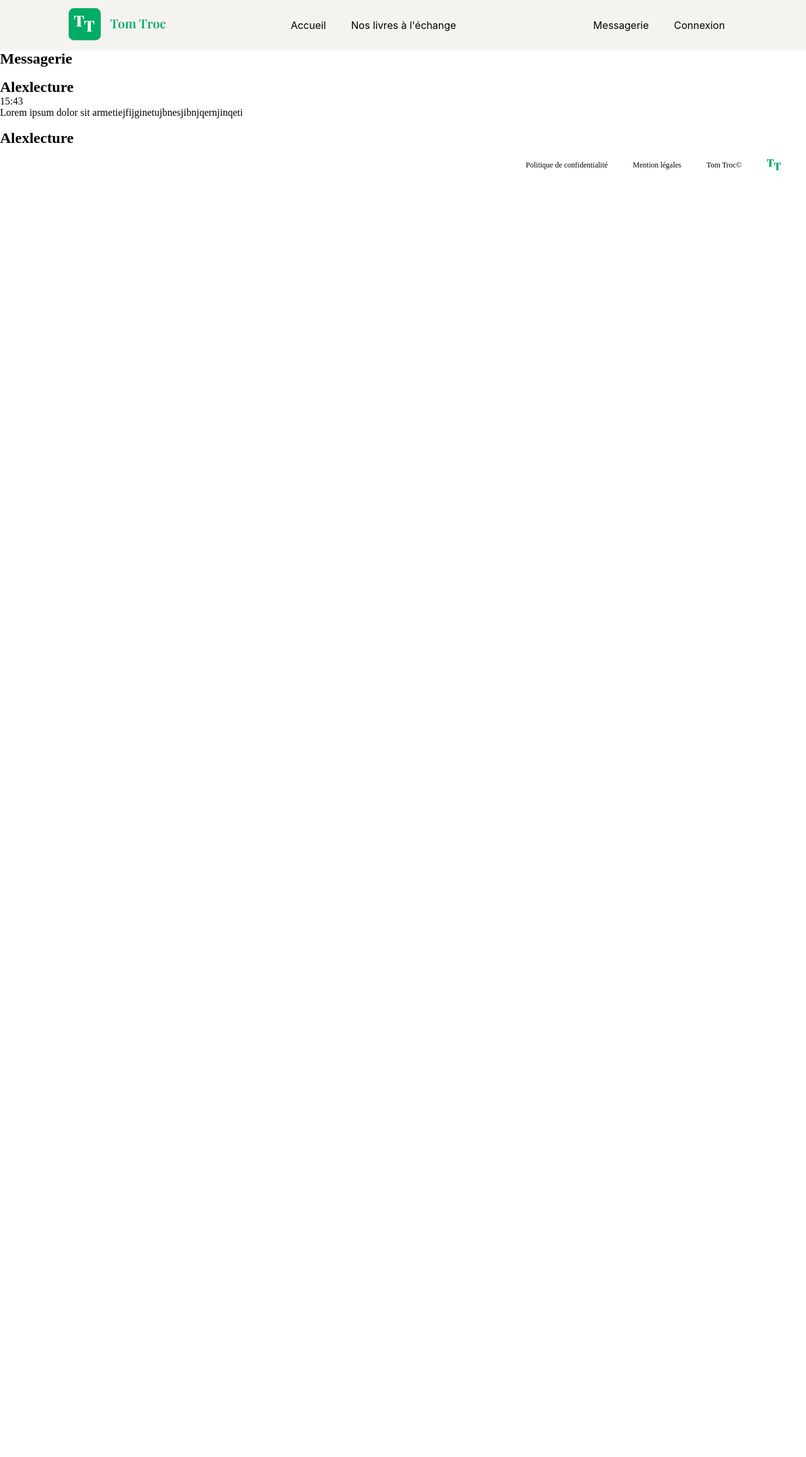
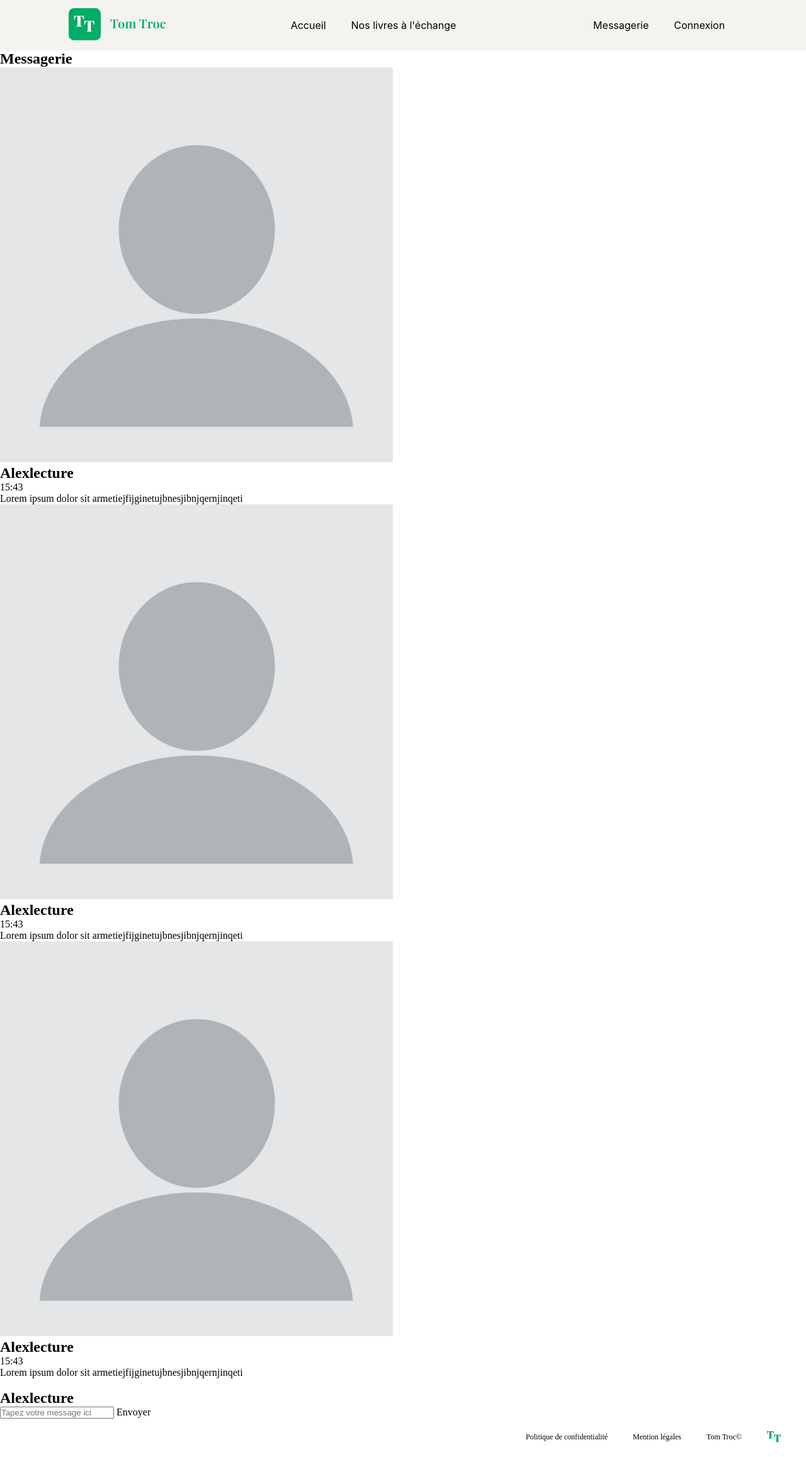
Before and after one commit to LucasSch1/OCR-P6, a PHP site: the page made by src/Views/templates/messageriePage.php in a window 1280 px wide. Shown: the whole page at 63% size. Before the commit the page ends 800 px from the top, so only its background shows below. Run offline with PHP 8.4, Linux system fonts and the light colour scheme; the template is opened without the code that fills it, so the values that code supplies are empty.

Commit message:
Ajout de plusieurs item dans la messagerie

```diff
--- a/src/Views/templates/messageriePage.php
+++ b/src/Views/templates/messageriePage.php
@@ -12,7 +12,7 @@
             <div class="item-user-list">
                 <div class="item-user-container">
                     <div class="image-user-container">
-                        <img>
+                        <img src="../public/assets/profile-images/default-profile-image.png">
                     </div>
                     <div class="user-information">
                         <div class="split-container-user">
@@ -24,7 +24,43 @@
                             </div>
                         </div>
                         <div class="intro-message-container">
-                            Lorem ipsum dolor sit armetiejfijginetujbnesjibnjqernjinqeti
+                            <p>Lorem ipsum dolor sit armetiejfijginetujbnesjibnjqernjinqeti</p>
+                        </div>
+                    </div>
+                </div>
+                <div class="item-user-container">
+                    <div class="image-user-container">
+                        <img src="../public/assets/profile-images/default-profile-image.png">
+                    </div>
+                    <div class="user-information">
+                        <div class="split-container-user">
+                            <div class="user-name-container">
+                                <h2>Alexlecture</h2>
+                            </div>
+                            <div class="time-container">
+                                15:43
+                            </div>
+                        </div>
+                        <div class="intro-message-container">
+                            <p>Lorem ipsum dolor sit armetiejfijginetujbnesjibnjqernjinqeti</p>
+                        </div>
+                    </div>
+                </div>
+                <div class="item-user-container">
+                    <div class="image-user-container">
+                        <img src="../public/assets/profile-images/default-profile-image.png">
+                    </div>
+                    <div class="user-information">
+                        <div class="split-container-user">
+                            <div class="user-name-container">
+                                <h2>Alexlecture</h2>
+                            </div>
+                            <div class="time-container">
+                                15:43
+                            </div>
+                        </div>
+                        <div class="intro-message-container">
+                            <p>Lorem ipsum dolor sit armetiejfijginetujbnesjibnjqernjinqeti</p>
                         </div>
                     </div>
                 </div>
@@ -37,7 +73,13 @@
                 </div>
                 <h2>Alexlecture</h2>
             </div>
+            <div class="messages-container">
 
+            </div>
+            <div class="input-button-container">
+                <input type="text" placeholder="Tapez votre message ici">
+                <a>Envoyer</a>
+            </div>
         </div>
     </div>
 </section>
```
